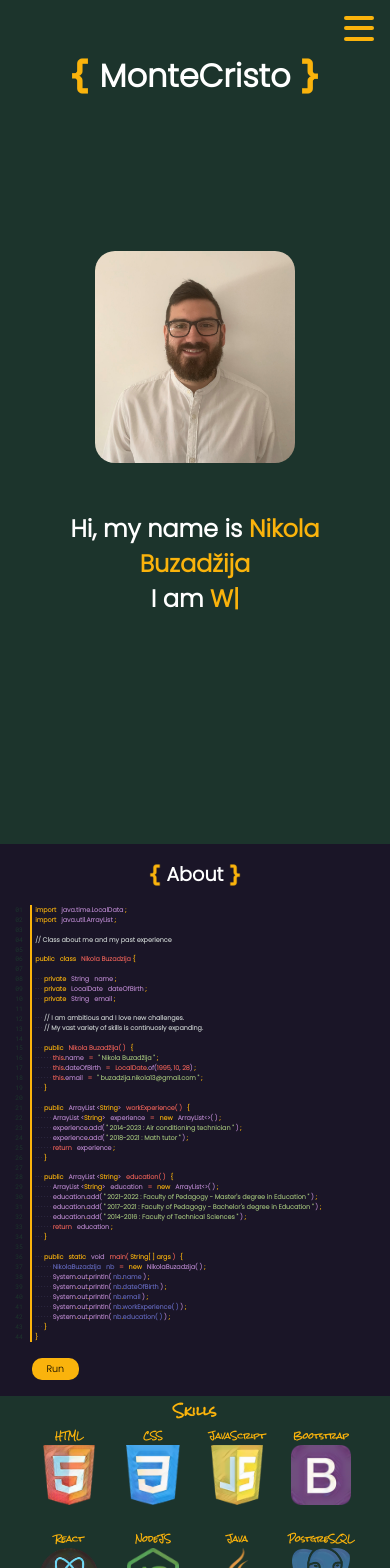
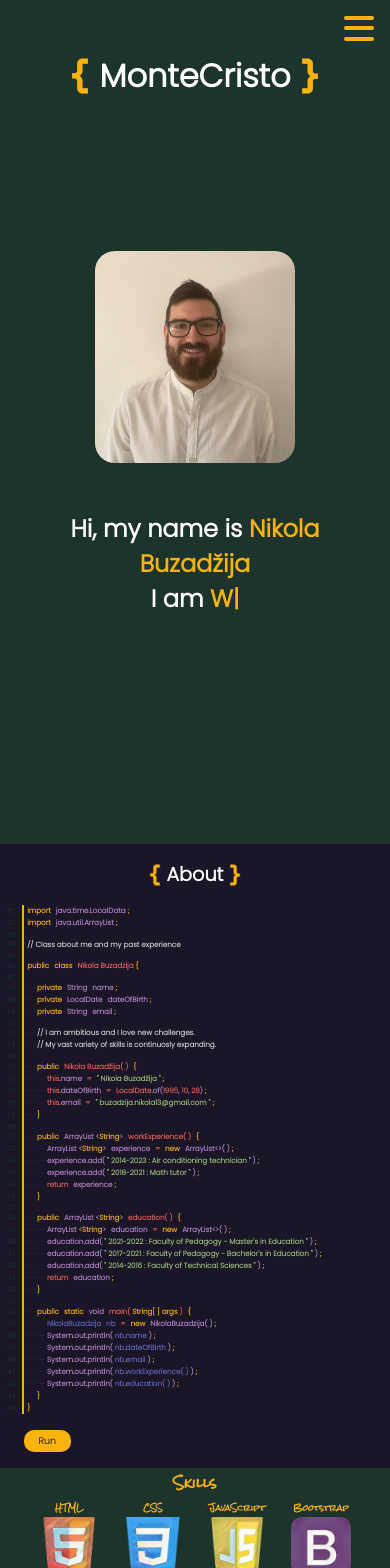
Before and after one commit to countOfMonteCristo13/Portfolio, a React (Create React App) app: page / in a window 390 px wide. Shown: the top 1568 px of the page. Built offline with nearby package versions, Linux system fonts and the light colour scheme.

Commit message:
adding files to portfolio

```diff
--- a/src/components/AboutCode/AboutCode.jsx
+++ b/src/components/AboutCode/AboutCode.jsx
@@ -144,10 +144,10 @@ const AboutCode = () => {
                                 <p className='property'>{"ArrayList<>( ) "}<span className='code'>;</span> </p>
                             </div>
                             <div data-code-line='30' className='p__about_code-section_codes-code'>
-                                <p className='property'><span className='dot'>· · · · · · </span>education<span className='code'>.</span>{'add('}<span className='string'>{' " 2021-2022 : Faculty of Pedagogy - Master\'s degree in Education " '} </span>{') '} <span className='code'>;</span> </p>
+                                <p className='property'><span className='dot'>· · · · · · </span>education<span className='code'>.</span>{'add('}<span className='string'>{' " 2021-2022 : Faculty of Pedagogy - Master\'s in Education " '} </span>{') '} <span className='code'>;</span> </p>
                             </div>
                             <div data-code-line='31' className='p__about_code-section_codes-code'>
-                                <p className='property'><span className='dot'>· · · · · · </span>education<span className='code'>.</span>{'add('}<span className='string'>{' " 2017-2021 : Faculty of Pedagogy - Bachelor\'s degree in Education " '} </span>{') '} <span className='code'>;</span> </p>
+                                <p className='property'><span className='dot'>· · · · · · </span>education<span className='code'>.</span>{'add('}<span className='string'>{' " 2017-2021 : Faculty of Pedagogy - Bachelor\'s in Education " '} </span>{') '} <span className='code'>;</span> </p>
                             </div>
                             <div data-code-line='32' className='p__about_code-section_codes-code'>
                                 <p className='property'><span className='dot'>· · · · · · </span>education<span className='code'>.</span>{'add('}<span className='string'>{' " 2014-2016 : Faculty of Technical Sciences " '} </span>{') '} <span className='code'>;</span> </p>
--- a/src/components/AboutCode/aboutcode.css
+++ b/src/components/AboutCode/aboutcode.css
@@ -149,7 +149,7 @@
 
 
     .p__about_code-section_codes-code p{
-        font-size: 0.5rem;
+        font-size: 0.55rem;
     }
 
     .p__about_code-section_codes-code{
@@ -157,9 +157,6 @@
         gap: 6px;
     }
 
-    .p__about_code-section{
-        padding: 1rem 2rem 1rem 2rem;
-    }
 
     .empty-line{
         height: 12.8px;
@@ -168,7 +165,7 @@
 
     .p__about_code-section_codes-code::after{
         content: attr(data-code-line);
-        font-size: 0.5rem;
+        font-size: 0.55rem;
         height: 12.8px;
         left: -1.35rem;
     }
@@ -178,7 +175,7 @@
 @media screen and (max-width:450px){
 
     .p__about_code-section_codes-code p{
-        font-size: 0.4rem;
+        font-size: 0.45rem;
     }
 
     .p__about_code-section_codes-code{
@@ -194,7 +191,7 @@
 
     .p__about_code-section_codes-code::after{
         content: attr(data-code-line);
-        font-size: 0.4rem;
+        font-size: 0.45rem;
         height: 9.6px;
         left: -1.05rem;
     }
@@ -205,7 +202,7 @@
 
 
     .p__about_code-section_codes-code p{
-        font-size: 0.3rem;
+        font-size: 0.37rem;
     }
 
     .p__about_code-section_codes-code{
@@ -221,7 +218,7 @@
 
     .p__about_code-section_codes-code::after{
         content: attr(data-code-line);
-        font-size: 0.3rem;
+        font-size: 0.37rem;
         height: 9.6px;
         left: -0.75rem;
     }
--- a/src/containers/About/About.jsx
+++ b/src/containers/About/About.jsx
@@ -1,6 +1,5 @@
 import React, { useEffect } from 'react'
 import './about.css'
-import images from '../../constants/images'
 import AboutCode from '../../components/AboutCode/AboutCode'
 import Subheading from '../../components/Subheading/Subheading'
 
@@ -51,8 +50,8 @@ const About = () => {
                         <span>{'2018-2021: Math tutor ]'}</span>
                     </p>
                     <p className='p__about-terminal-education'>
-                        <span>{'[ 2021-2022: Faculty of Pedagogy - Master\'s degree in Education,\t '}</span>
-                        <span>{'2017-2021: Faculty of Pedagogy - Bachelor\'s degree in Education,\t '}</span>
+                        <span>{'[ 2021-2022: Faculty of Pedagogy - Master\'s in Education,\t '}</span>
+                        <span>{'2017-2021: Faculty of Pedagogy - Bachelor\'s in Education,\t '}</span>
                         <span>{'2014-2016: Faculty of Technical Sciences ]'}</span>
                     </p>
                     <p className='p__about-terminal-time'>Process finished with exit code 0</p>
--- a/src/containers/About/about.css
+++ b/src/containers/About/about.css
@@ -98,7 +98,7 @@
 @media screen and (max-width:800px){
 
     .p__about_code-section{
-        padding: 1rem 2rem 1rem 2.5rem;
+        padding: 1rem 1rem 1rem 2.5rem;
         gap: 1rem;
     }
 
@@ -123,7 +123,7 @@
 
 
     .p__about_code-section{
-        padding: 1rem 2rem 1rem 2rem;
+        padding: 1rem 1rem 1rem 2rem;
     }
 
     .p__about_button{
@@ -148,7 +148,7 @@
 
 
     .p__about_code-section{
-        padding: 1rem 2rem 1rem 1.5rem;
+        padding: 1rem 1rem 1rem 1.5rem;
     }
 
     .p__about_buttons{
@@ -174,7 +174,7 @@
 
 
     .p__about_code-section{
-        padding: 0.5rem 2rem 1rem 1rem;
+        padding: 0.5rem 1rem 1rem 1rem;
     }
 
     .p__about_button{
```
